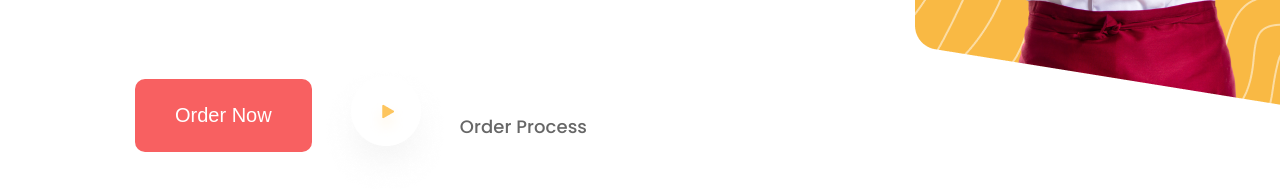
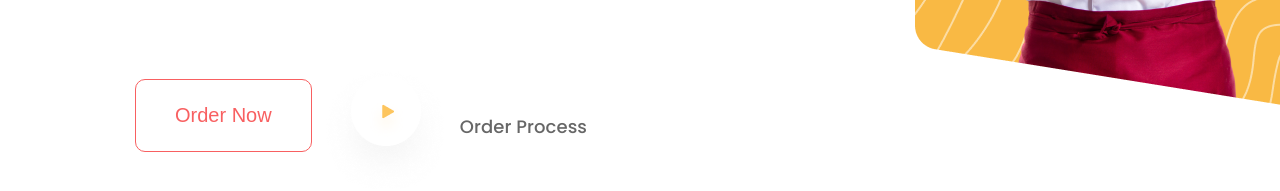
Before and after one commit to alamin2016mdy/project-7-Grocery_Food_Delivery_WEB, a plain HTML site: page index.html in a window 1280 px wide. In both pictures the pointer is over the button "Order Now". Shown: the part 641-832 px from the top of the page. Drawn offline with Linux system fonts and the light colour scheme.

Commit message:
hdfhgybv

```diff
--- a/style.css
+++ b/style.css
@@ -213,10 +213,16 @@ button {
     border-radius: 10px;
     color: white;
     font-size: 20px;
+}button:hover{
+    background-color: rgb(255, 255, 255);
+    border: 1px solid rgba(248, 96, 97, 1);
+    color: rgba(248, 96, 97, 1);
+    padding: 24px 39px;
 }
 
 .btn {
     display: flex;
+    align-items: center;
 }
 
 .op {
```
